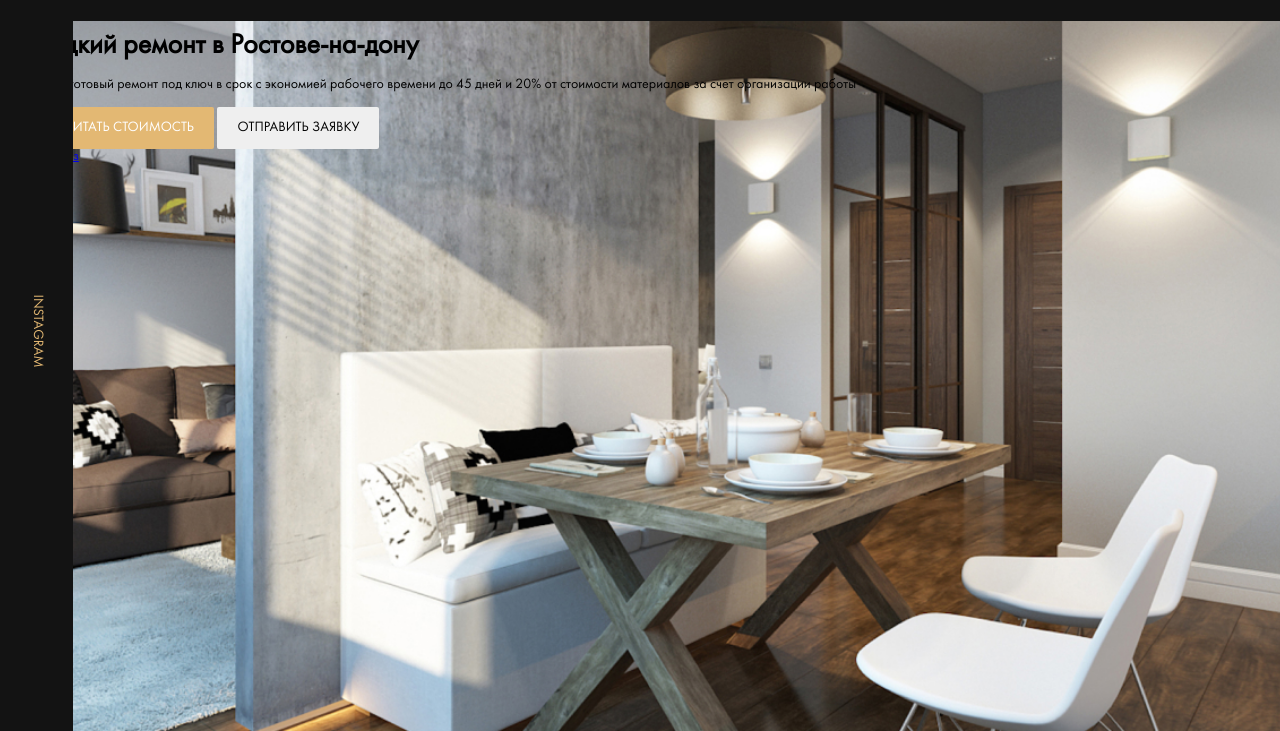
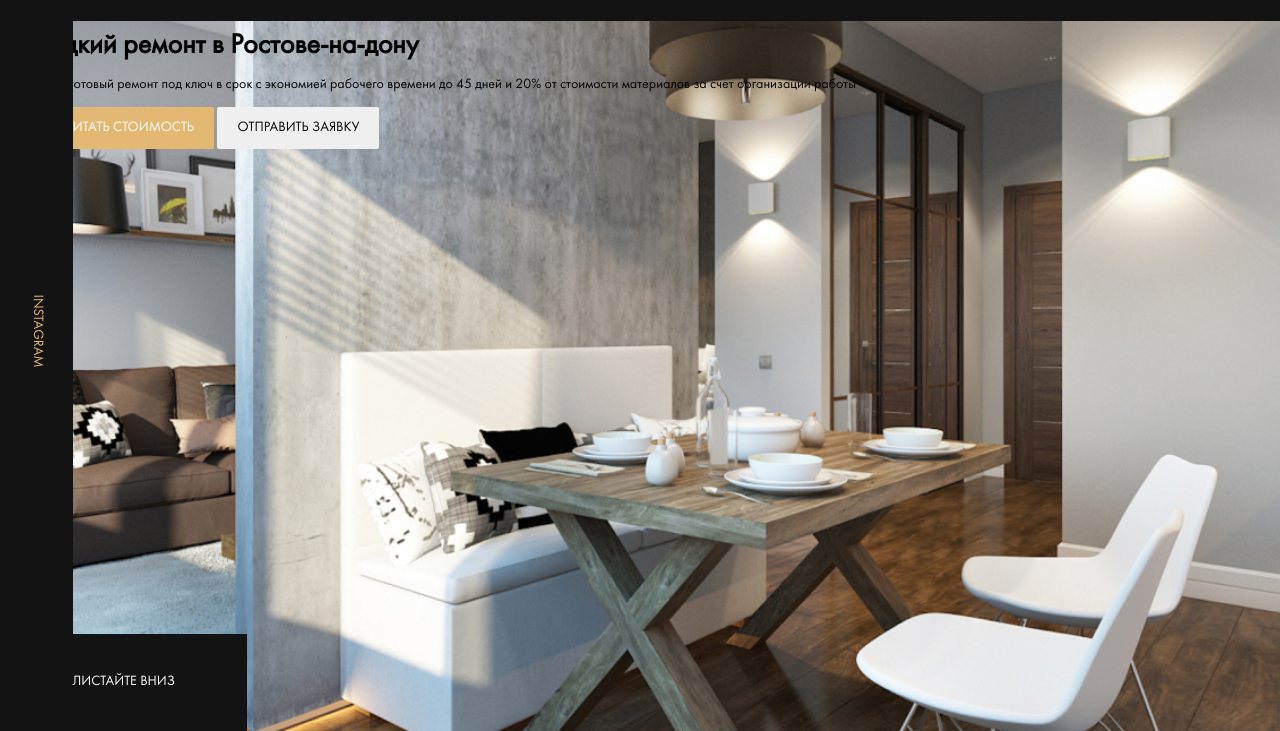
Before and after one commit to jegoz22/project, a website: page index.html in a window 1280 px wide. Shown: the part 69-800 px from the top of the page. Drawn offline with Linux system fonts and the light colour scheme; files whose address does not match are found by name.

Commit message:
feat: add instagram and fix problems index.html

```diff
--- a/index.html
+++ b/index.html
@@ -39,11 +39,11 @@
         <p class="hero__text">Получите готовый ремонт под ключ в срок с экономией рабочего времени до 45 дней и 20% от стоимости материалов за счет организации работы</p>
         <button class="button hero__button button--primary">Рассчитать стоимость</button>
         <button class="button hero__button button--outline">Отправить заявку</button>
-        </div>
-        <!-- /.container -->
       </div>
       <!-- /.hero__content -->
-      <a href="#" class="scroll-down">листайте вниз</a>
+    </div>
+    <!-- /.container -->
+      <a href="#" class="hero__scroll-down">листайте вниз</a>
     </section>
     <!-- /.hero -->
   </main>
--- a/sass/templates/_hero.sass
+++ b/sass/templates/_hero.sass
@@ -10,6 +10,19 @@
     top: 0
     max-width: 80px
     height: 100%
+  &__scroll-down
+    position: absolute
+    display: flex
+    align-items: center
+    justify-content: center
+    left: 0
+    bottom: 0
+    min-width: 247px
+    min-height: 97px
+    background-color: $dark
+    text-transform: uppercase
+    text-decoration: none
+    color: $light
 .instagram
   background-color: $dark
   display: flex
```
Also changed, not shown: css/style.css.
